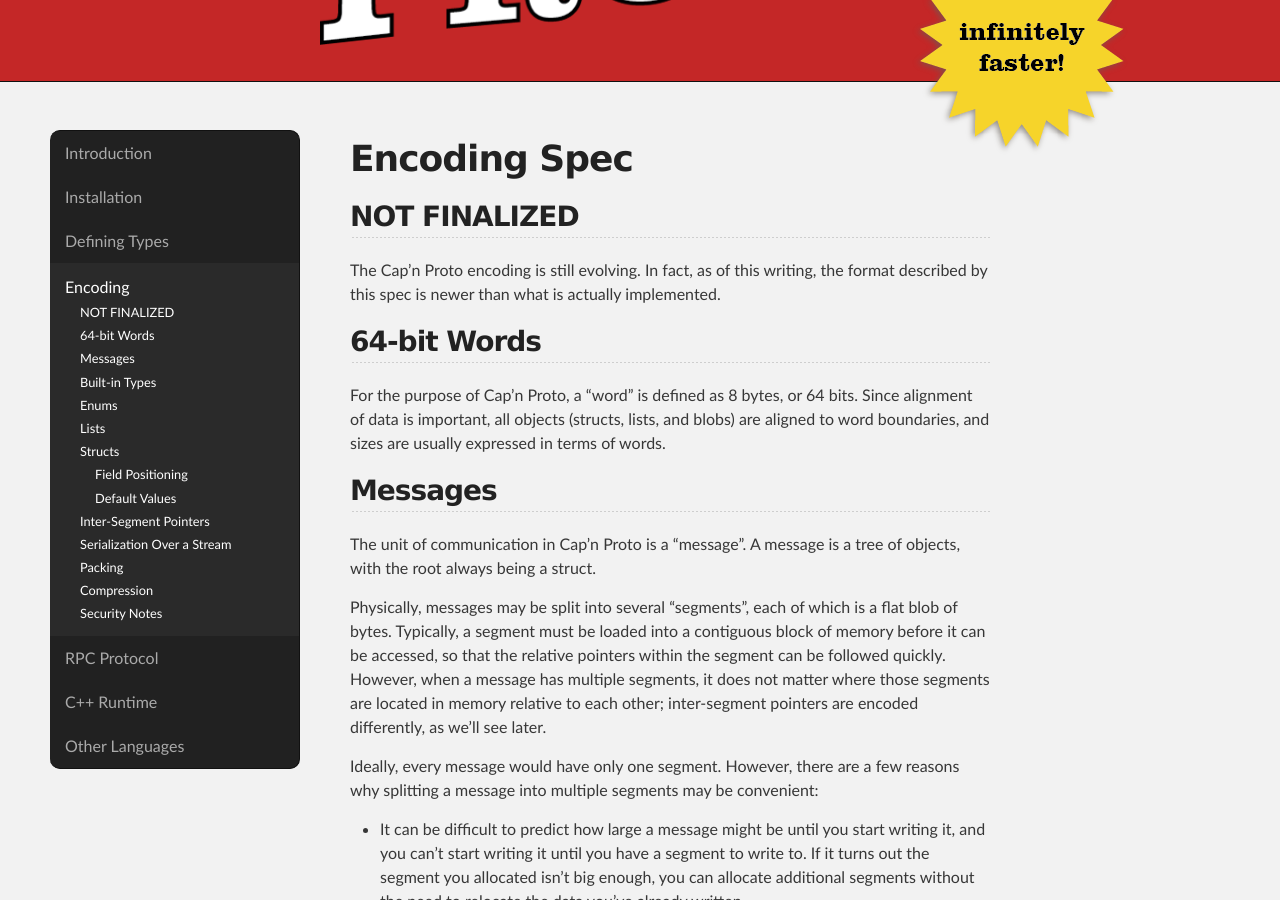
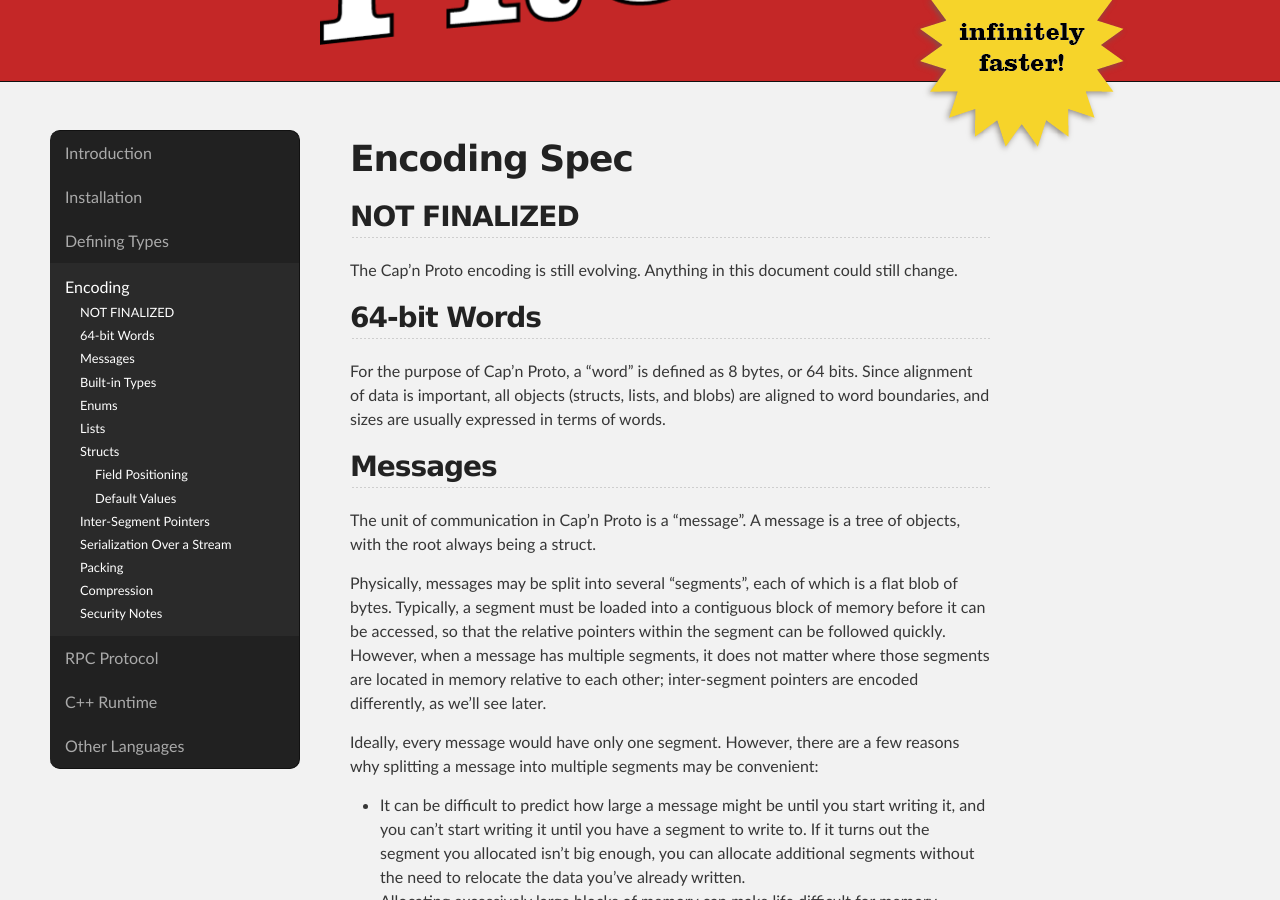
Before and after one commit to capnproto/capnproto, a Jekyll site: the page built from doc/encoding.md, in a window 1280 px wide and 900 px high, scrolled down 330 px. Built offline with Jekyll 4.4.1, drawn with Linux system fonts in a browser that asks for light colours.

Commit message:
Implementation now matches encoding docs, so remove the statement to the contrary.

```diff
--- a/doc/encoding.md
+++ b/doc/encoding.md
@@ -6,8 +6,7 @@
 
 ## NOT FINALIZED
 
-The Cap'n Proto encoding is still evolving.  In fact, as of this writing, the format described
-by this spec is newer than what is actually implemented.
+The Cap'n Proto encoding is still evolving.  Anything in this document could still change.
 
 ## 64-bit Words
 
```
